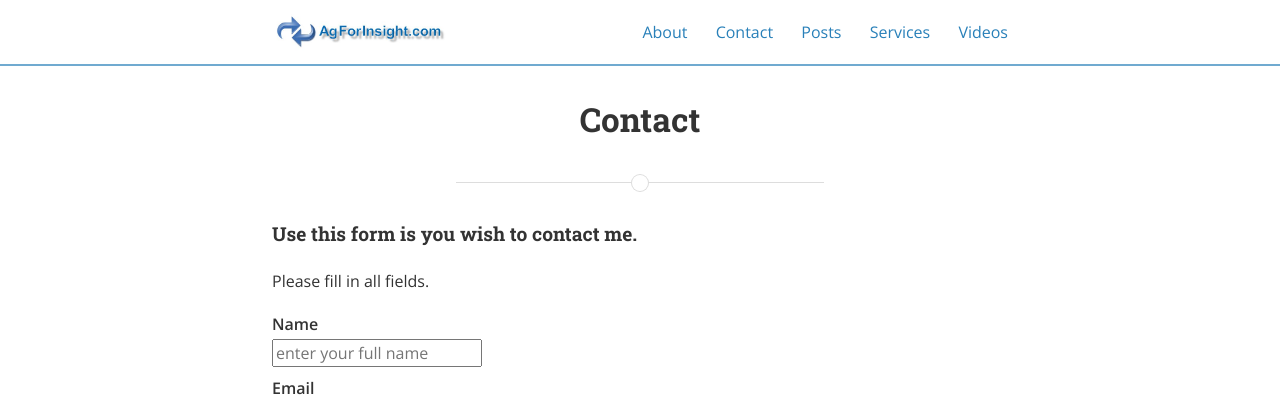
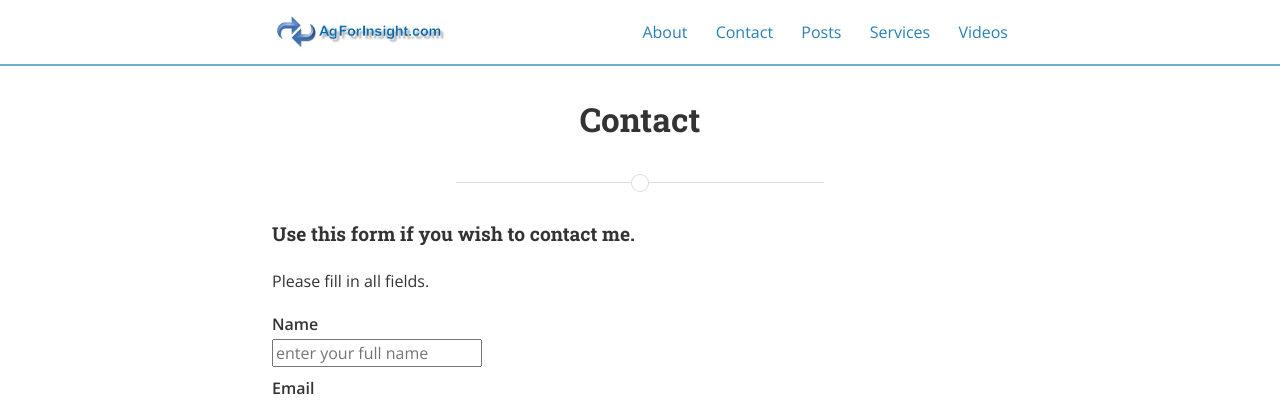
Before and after one commit to agforinsight/agforinsight.github.io, a Jekyll site: the page built from contact.md, in a window 1280 px wide. Shown: the top 401 px of the page. Built offline with Jekyll 4.4.1, drawn with Linux system fonts in a browser that asks for light colours; nearby versions of some CDN libraries.

```diff
--- a/contact.md
+++ b/contact.md
@@ -5,7 +5,7 @@ permalink: /contact/
 main_nav: true
 ---
 
-#### Use this form is you wish to contact me.
+#### Use this form if you wish to contact me.
 
 Please fill in all fields.
 {% include contact-form.html %}
```
